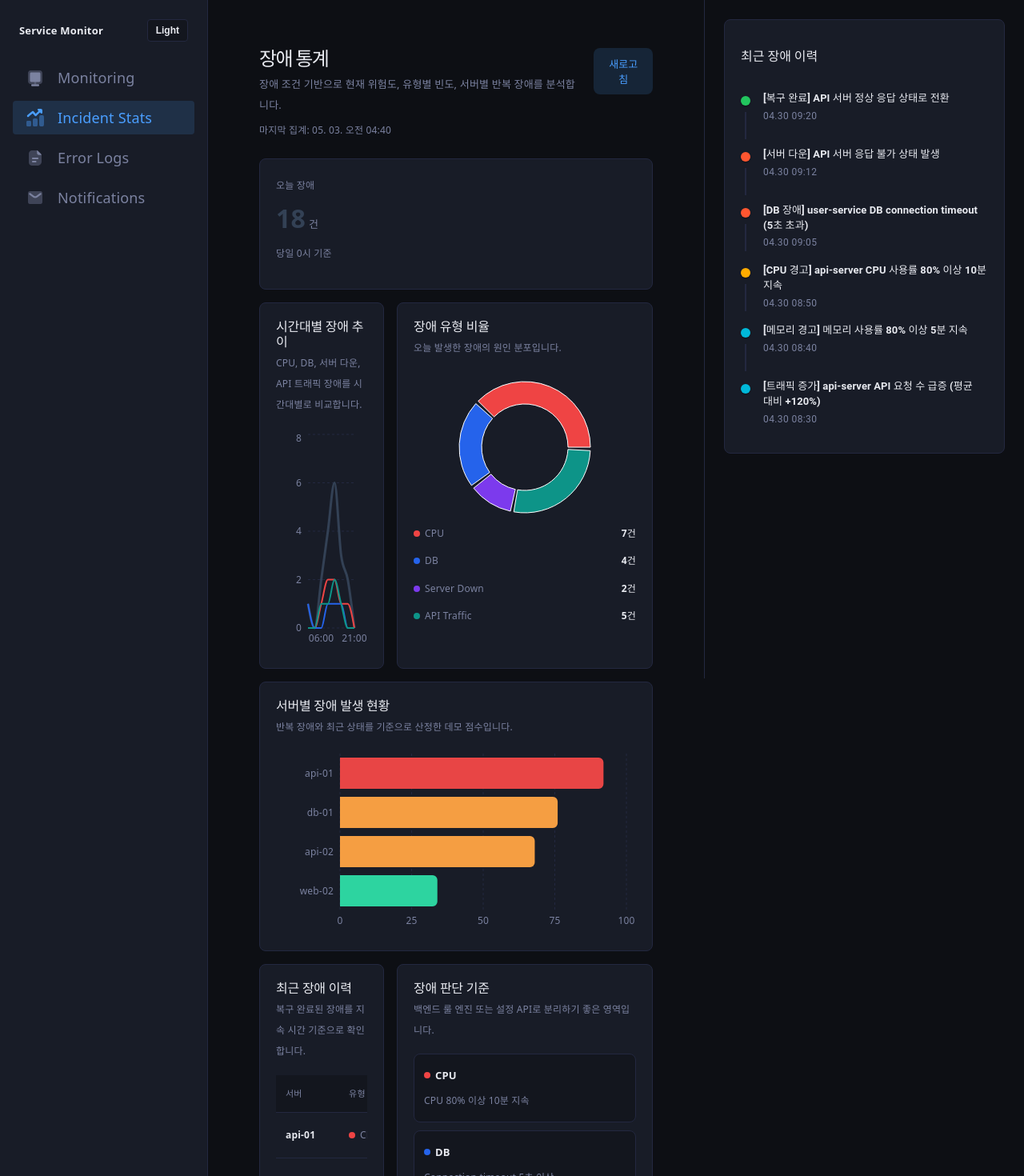
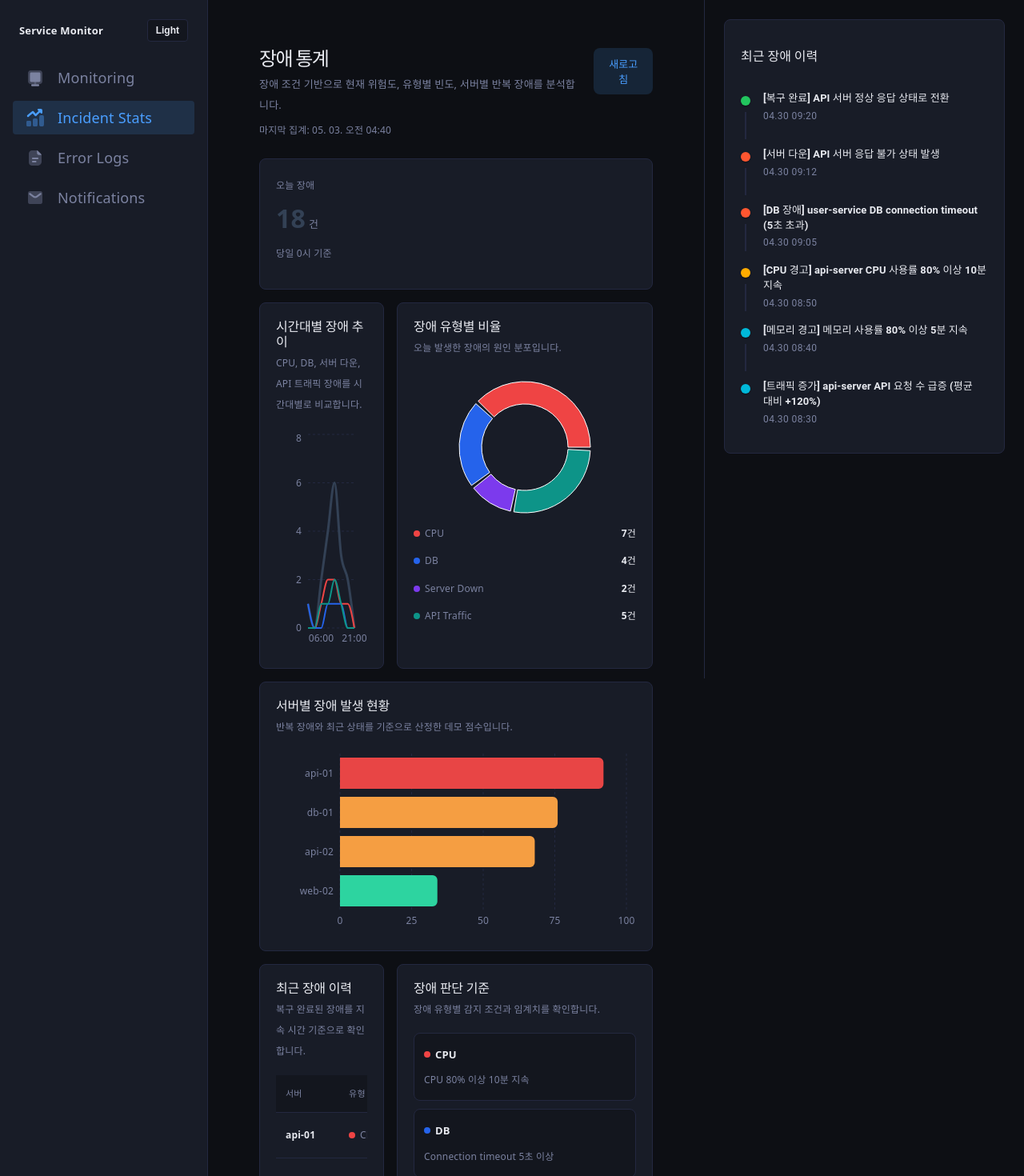
Before and after one commit to jeondaegam/service-monitor, a React (Vite) app in the folder perf-monitor-portlet/: page /incident-stats in a window 1280 px wide. Shown: the top 1470 px of the page at 80% size. Built offline with nearby package versions, Linux system fonts and the light colour scheme.

Commit message:
안내 문구 변경

```diff
--- a/perf-monitor-portlet/src/pages/ErrorLog/ErrorLogPage.jsx
+++ b/perf-monitor-portlet/src/pages/ErrorLog/ErrorLogPage.jsx
@@ -364,9 +364,9 @@ export default function ErrorLogPage() {
         onRowClick={handleRowClick}
       />
 
-      <div className={styles.footerNote}>
+      {/* <div className={styles.footerNote}>
         {filtered.length}건 표시 중 · 페이지네이션 필요시 API 연동 시 추가
-      </div>
+      </div> */}
     </div>
   );
 }
--- a/perf-monitor-portlet/src/pages/IncidentStats/IncidentStats.jsx
+++ b/perf-monitor-portlet/src/pages/IncidentStats/IncidentStats.jsx
@@ -495,7 +495,7 @@ export default function IncidentStats() {
         </Card>
 
         <Card>
-          <SectionTitle title="장애 유형 비율" sub="오늘 발생한 장애의 원인 분포입니다." />
+          <SectionTitle title="장애 유형별 비율" sub="오늘 발생한 장애의 원인 분포입니다." />
           <ResponsiveContainer width="100%" height={190}>
             <PieChart>
               <Pie
@@ -572,7 +572,7 @@ export default function IncidentStats() {
         <Card>
           <SectionTitle
             title="장애 판단 기준"
-            sub="백엔드 룰 엔진 또는 설정 API로 분리하기 좋은 영역입니다."
+            sub="장애 유형별 감지 조건과 임계치를 확인합니다."
           />
           <div className={styles.ruleList}>
             {Object.entries(INCIDENT_TYPE_META).map(([type, meta]) => (
```
